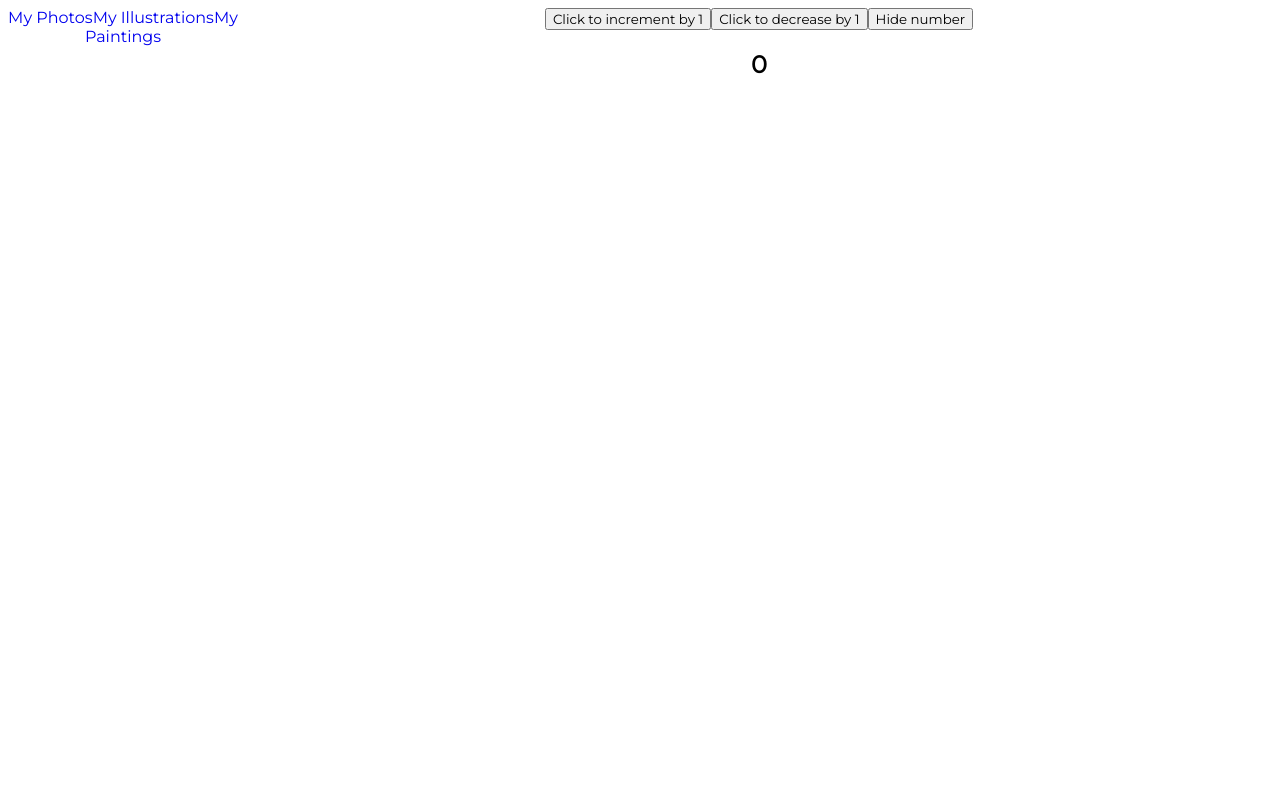
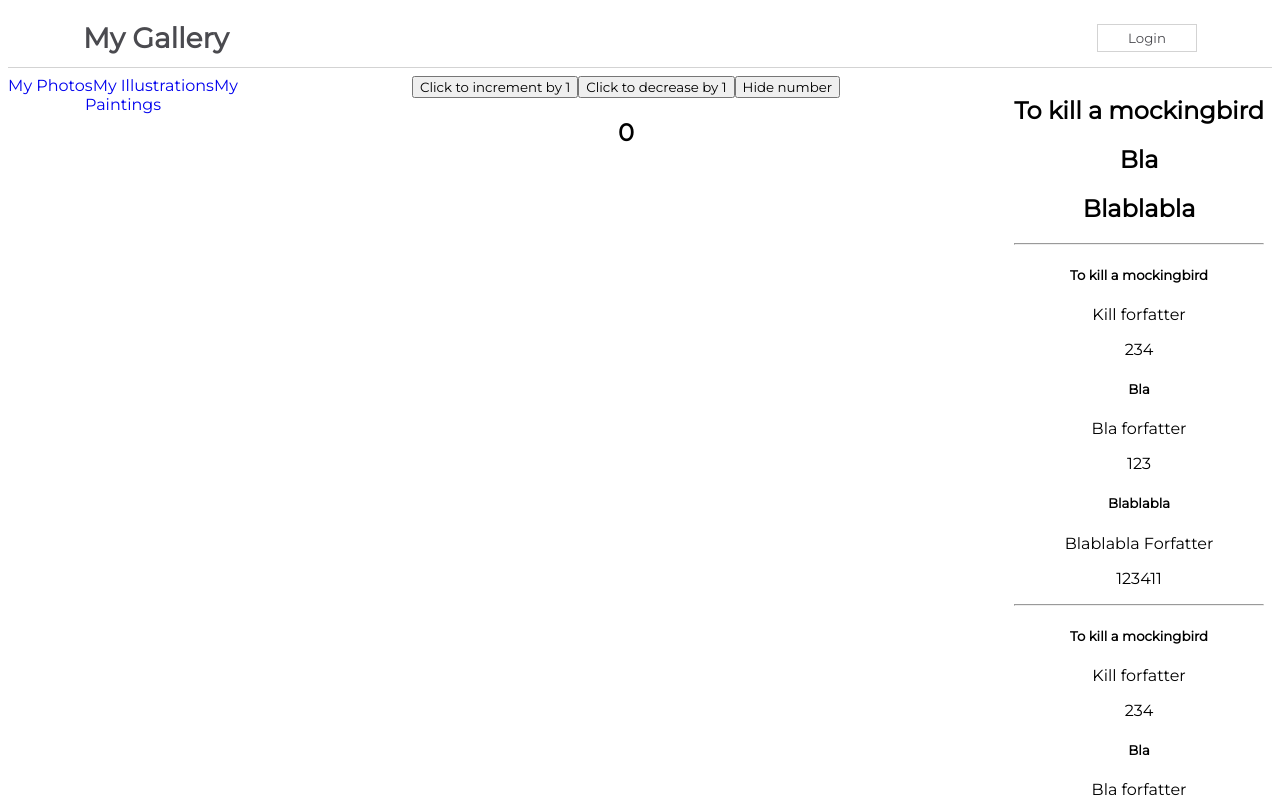
Before and after one commit to JacquesIversen/NotworkingPorts, a React (Create React App) app in the folder my-app/: page / in a window 1280 px wide. Shown: the top 800 px of the page. Built offline with nearby package versions, Linux system fonts and the light colour scheme.

Commit message:
rendering done

```diff
--- a/my-app/src/App.js
+++ b/my-app/src/App.js
@@ -1,4 +1,6 @@
 import css from './App.module.css';
+import NavBarForm from './components/NavBarForm';
+import RenderingLists from './components/RenderingLists';
 import Sidebar from "./components/Sidebar";
 import Apps from './components/StatefulGreeting';
 
@@ -8,6 +10,8 @@ function App() {
       {/* Add your components here */}
       <Sidebar />
       <Apps />
+      <NavBarForm />
+      <RenderingLists />
 
     </div>
   );
--- /dev/null
+++ b/my-app/src/components/Book.js
@@ -0,0 +1,14 @@
+import React from 'react'
+
+function Book(props) {
+    const book = props.book
+  return (
+                    <div>
+                        <h5>{book.title}</h5>
+                        <p>{book.author} </p>
+                        <p>{book.pages} </p>
+                    </div>
+  )
+}
+
+export default Book
--- /dev/null
+++ b/my-app/src/components/NavBarChild.js
@@ -0,0 +1,19 @@
+import React from "react";
+
+function NavBarChild(props) {
+    return (
+        props.isLoggedIn ?
+        <button onClick={props.handleClick}>Login</button>
+        :
+        <form>
+            <label htmlFor = "username">Username:</label>
+            <input placeholder="username" id="username"/>
+
+            <label htmlFor = "password">Password:</label>
+            <input placeholder="password" id="password"/>
+            <button  onClick={props.handleClick}>Submit</button>
+        </form>
+    )
+}
+
+export default NavBarChild
--- /dev/null
+++ b/my-app/src/components/NavBarForm.js
@@ -0,0 +1,54 @@
+import React, { Component } from "react";
+import css from "./css/NavBarForm.module.css";
+import NavBarChild from "./NavBarChild";
+
+
+
+class NavBarForm extends Component {
+    constructor(props) {
+        super(props)
+
+        this.state = {
+            isLoggedIn: true,
+        }
+    }
+    handleButtonClick = () => {
+        this.setState((prevState) => ({
+            isLoggedIn: prevState.isLoggedIn ? false: true
+        }),  () => console.log(this.state.isLoggedIn))
+    }
+
+    render() {
+        return (
+            <div className= {css.NavBar}>
+                <h1>My Gallery</h1>
+
+                    {/* This is part of steps 1-8 */}
+                    {/* {
+                    this.state.isLoggedIn ?
+                        <button onClick={() => this.handleButtonClick()}>Login</button>
+                        :
+                        <form>
+                            <label htmlFor = "username">Username:</label>
+                            <input placeholder="username" id="username"/>
+
+                            <label htmlFor = "password">Password:</label>
+                            <input placeholder="password" id="password"/>
+                            <button onClick={() => this.handleButtonClick()}>Submit</button>
+                        </form>
+
+                    } */}
+
+                {/* This is how things should look after completing the extra task */}
+
+                <NavBarChild
+                isLoggedIn={this.state.isLoggedIn}
+                handleClick={this.handleButtonClick}
+                />
+
+            </div>
+        )
+    }
+}
+
+export default NavBarForm
--- /dev/null
+++ b/my-app/src/components/RenderingLists.js
@@ -0,0 +1,56 @@
+import React from 'react'
+import Book from './Book'
+
+function RenderingLists() {
+
+    const bookList = [
+        'To kill a mockingbird',
+        'Bla',
+        'Blablabla'
+    ]
+    const books = [
+        {
+        title: 'To kill a mockingbird',
+        author: 'Kill forfatter',
+        pages: 234
+        },
+        {
+        title: 'Bla',
+        author: 'Bla forfatter',
+        pages: 123
+        },
+        {
+        title: 'Blablabla',
+        author: 'Blablabla Forfatter',
+        pages: 123411
+        }
+
+    ]
+  return (
+    <div>
+        {bookList.map(book => {
+            return <h2 key={book}>{book}</h2>
+        })}
+        <hr />
+        {
+            books.map(book => {
+                return(
+                    <div key={book.title}>
+                        <h5>{book.title}</h5>
+                        <p>{book.author} </p>
+                        <p>{book.pages} </p>
+                    </div>
+                )
+            })
+        }
+        <hr />
+        {
+            books.map(book => {
+                return <Book key={book.title} book={book} />
+            })
+        }
+    </div>
+  )
+}
+
+export default RenderingLists
```
